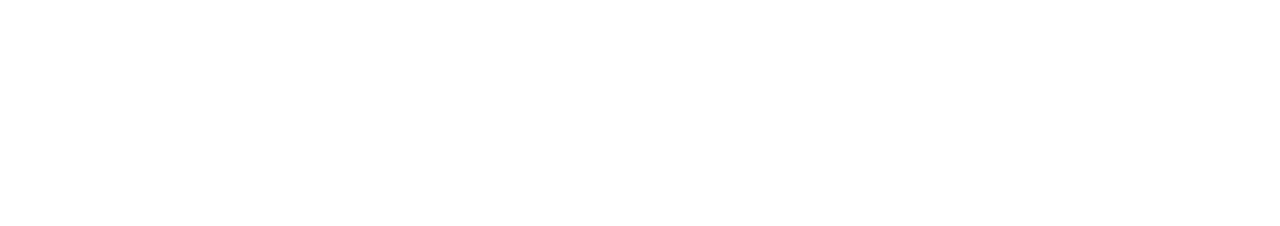
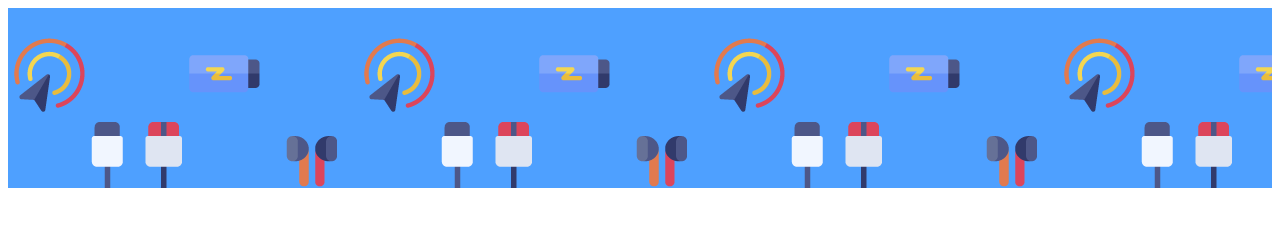
Before and after one commit to Giorgio-24/html-css-booleaner, a plain HTML site: page index.html in a window 1280 px wide. Drawn offline with Linux system fonts and the light colour scheme.

Commit message:
creata-prima-parte-del-logo

```diff
--- a/index.html
+++ b/index.html
@@ -8,6 +8,13 @@
     <link rel="stylesheet" href="./style.css">
 </head>
 <body>
+    <!-- Qui c'è l'intestazione con il logo ed il titolo -->
+    <header>
+      <div id="pattern">
+      </div>
 
+    </header>
+    <main></main>
+    <footer></footer>
 </body>
 </html>
--- a/style.css
+++ b/style.css
@@ -0,0 +1,10 @@
+/* Inizio header */
+#pattern{
+    height: 180px;
+    width: 100%;
+    background-color: #4ea0ff;
+    background-image: url(./img-booleaner/pattern.png);
+}
+
+
+/* Fine header */
```
